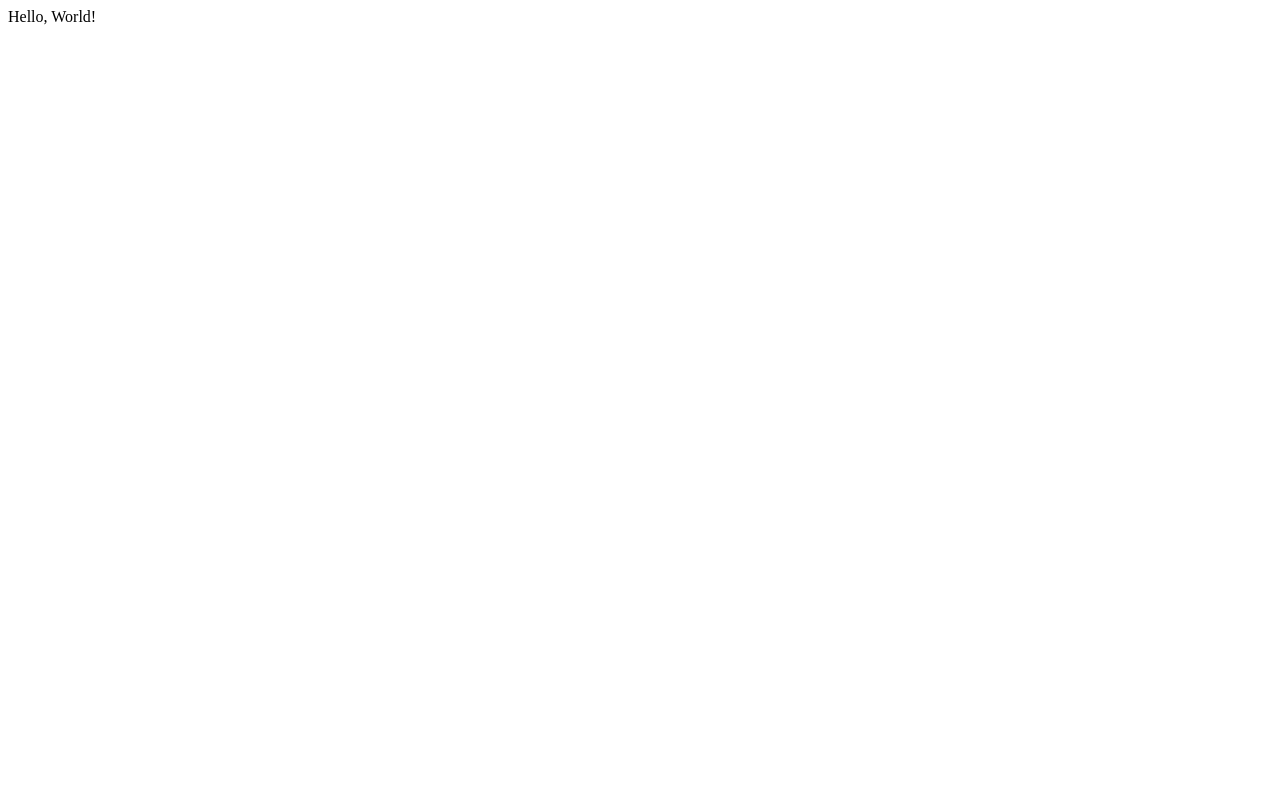
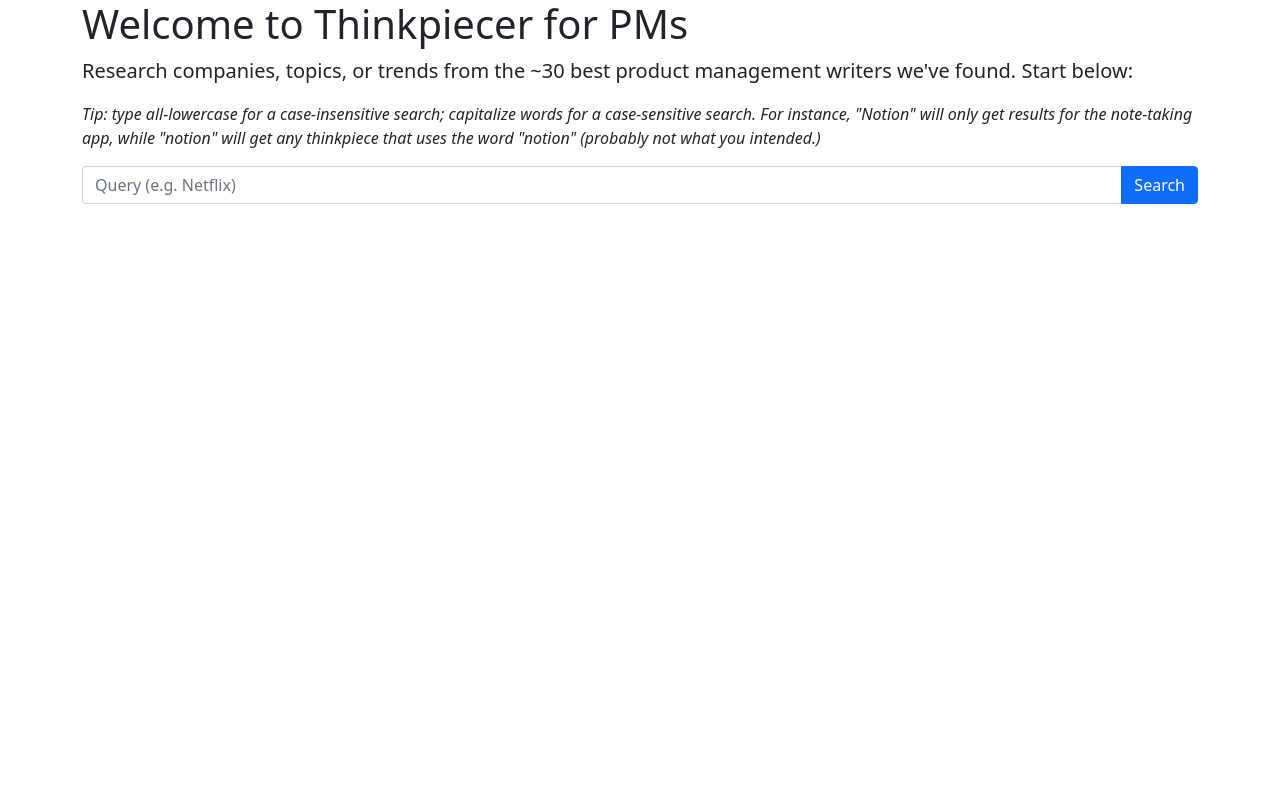
Before and after one commit to hathix/pm-thinkpieces, a Flask app: page / in a window 1280 px wide. Before the commit the page is almost empty. Run offline with Flask 2, Linux system fonts and the light colour scheme.

Commit message:
add a homepage

```diff
--- a/app.py
+++ b/app.py
@@ -22,8 +22,8 @@ if __name__ == '__main__':
 
 
 @app.route('/')
-def hello_world():
-    return 'Hello, World!'
+def home():
+    return render_template('home.html')
 
 
 @app.route('/test')
--- a/templates/home.html
+++ b/templates/home.html
@@ -0,0 +1,13 @@
+{% include 'header.html' %}
+
+  <h1>Welcome to Thinkpiecer for PMs</h1>
+
+  <p class="lead">
+    Research companies, topics, or trends from the ~30 best product management
+    writers we've found. Start below:
+  </p>
+
+  {% from 'macros.html' import searchbox %}
+  {{ searchbox() }}
+
+{% include 'footer.html' %}
--- a/templates/macros.html
+++ b/templates/macros.html
@@ -10,7 +10,7 @@
 
     <div class="input-group mb-3">
       <input type="text" name="query" class="form-control"
-        placeholder="Query"
+        placeholder="Query (e.g. Netflix)"
         value="{{ query }}">
       <button class="btn btn-primary" type="submit">Search</button>
     </div>
```
